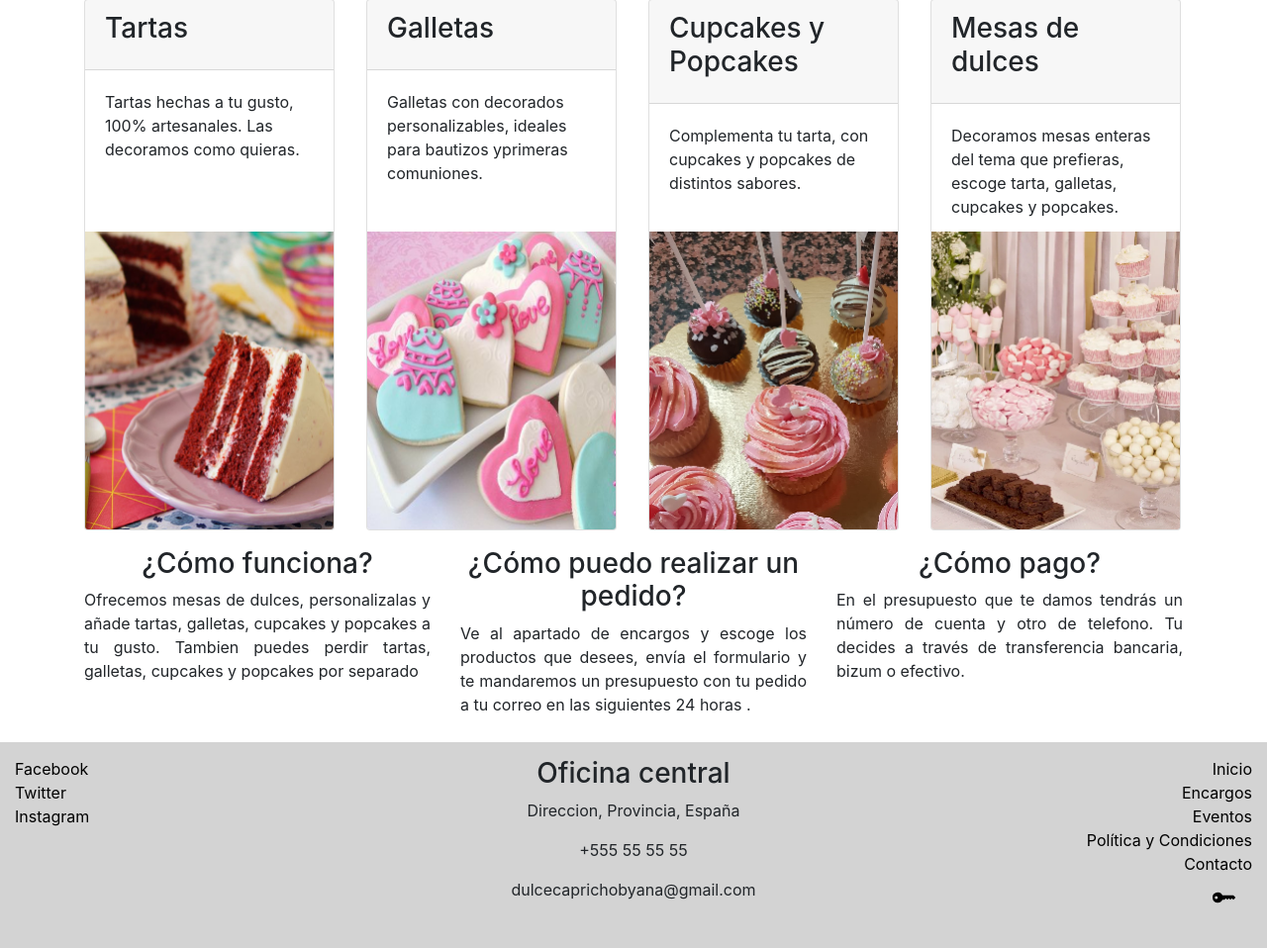
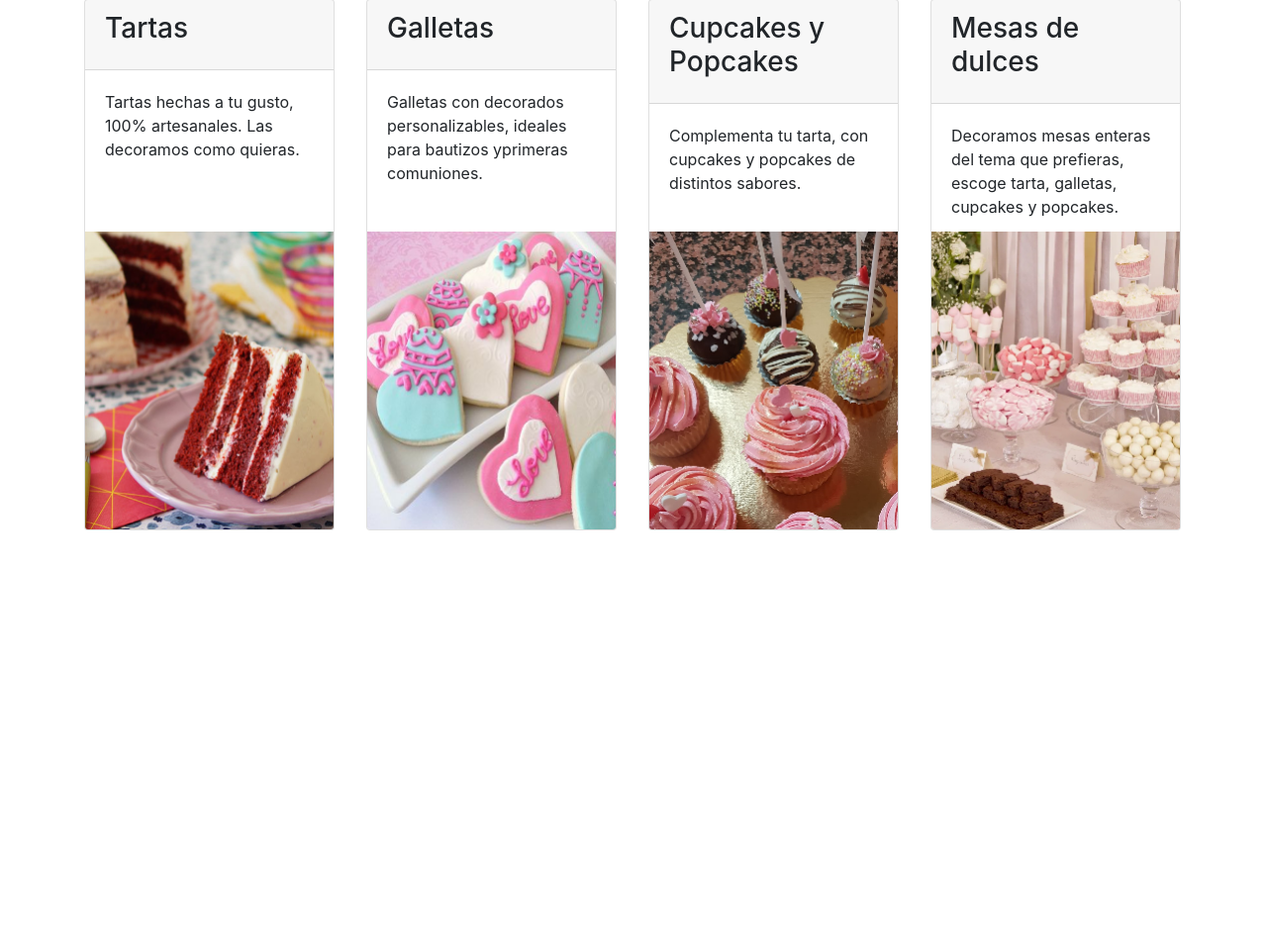
Before and after one commit to JuanmaRuizF/Dulce-Capricho, a Rails app: page / in a window 1280 px wide. Shown: the part 1045-2003 px from the top of the page at 99% size. After the commit the page ends 1581 px from the top, so only its background shows below. Run offline with Rails 7, Linux system fonts and the light colour scheme; style sheets or scripts are compiled from the project's sources.

Commit message:
corrección

```diff
--- a/app/views/vistas_clientes/index.html.erb
+++ b/app/views/vistas_clientes/index.html.erb
@@ -127,57 +127,7 @@
             </div>
         </div>
 
-        <div class="row info">
-            <div class="col-md-12 col-lg-4" id="funciona">
-                <h3 class="text-center">¿Cómo funciona?</h3>
-                <p>Ofrecemos mesas de dulces, personalizalas y añade tartas, galletas, cupcakes y
-                    popcakes a tu gusto.
-                    Tambien puedes perdir tartas, galletas, cupcakes y popcakes por separado</p>
-            </div>
-            <div class="col-md-12 col-lg-4" id="pedido">
-                <h3 class="text-center">¿Cómo puedo realizar un pedido?</h3>
-                <p>Ve al apartado de encargos y escoge los productos que desees, envía el
-                    formulario y
-                    te mandaremos un presupuesto con tu pedido a tu correo en las siguientes 24 horas .</p>
-            </div>
-            <div class="col-md-12 col-lg-4" id="pagar">
-                <h3 class="text-center">¿Cómo pago?</h3>
-                <p>En el presupuesto que te damos tendrás un número de cuenta y otro de telefono.
-                    Tu decides a través de transferencia bancaria, bizum o efectivo.</p>
-            </div>
-        </div>
-    </div>
 
-    <!-- Genérico para todas las páginas -->
-    <footer>
-        <div class="row">
-            <div class="col-md-4 d-flex flex-column text-center text-md-left">
-                <a href="https://www.facebook.com" target="_blank">Facebook</a>
-                <a href="https://www.twitter.com" target="_blank">Twitter</a>
-                <a href="https://www.instagram.com" target="_blank">Instagram</a>
-            </div>
-            <div class="col-md-4 d-flex flex-column text-center">
-                <address>
-                    <h3>Oficina central</h3>
-                    <p class="p-footer">Direccion, Provincia, España</p>
-                    <p class="p-footer">+555 55 55 55</p>
-                    <p class="p-footer">dulcecaprichobyana@gmail.com</p>
-                </address>
-            </div>
-            <div class="col-md-4 d-flex flex-column text-center text-md-right">
-                <a href="./index.html">Inicio</a>
-                <a href="./encargos.html">Encargos</a>
-                <a href="./eventos.html">Eventos</a>
-                <a href="./politica y condiciones.html">Política y Condiciones</a>
-                <a href="./contacto.html">Contacto</a>
-                <a class="nav-link" href="./login/admin.html">
-                    <svg xmlns="http://www.w3.org/2000/svg" width="24" height="24" fill="currentColor" class="bi bi-key-fill" viewBox="0 0 16 16">
-                        <path d="M3.5 11.5a3.5 3.5 0 1 1 3.163-5H14L15.5 8 14 9.5l-1-1-1 1-1-1-1 1-1-1-1 1H6.663a3.5 3.5 0 0 1-3.163 2zM2.5 9a1 1 0 1 0 0-2 1 1 0 0 0 0 2z"/>
-                    </svg>
-                </a>
-            </div>
-        </div>
-    </footer>
 
     <!-- Optional JavaScript; jQuery, Popper.js, and Bootstrap JS-->
     <script src="https://code.jquery.com/jquery-3.5.1.slim.min.js"
```
